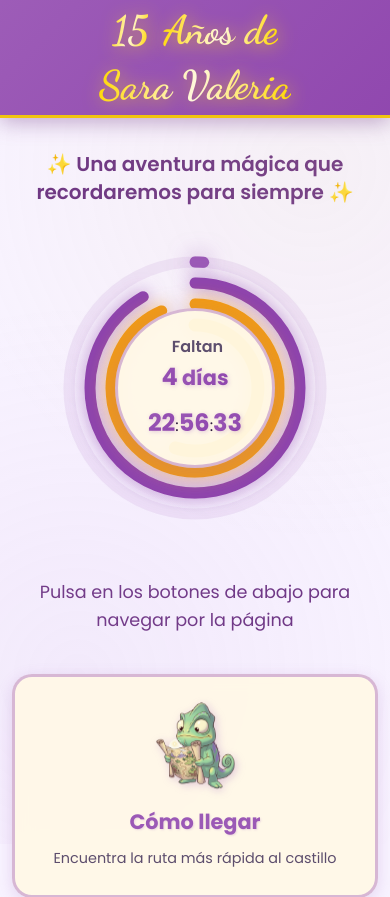
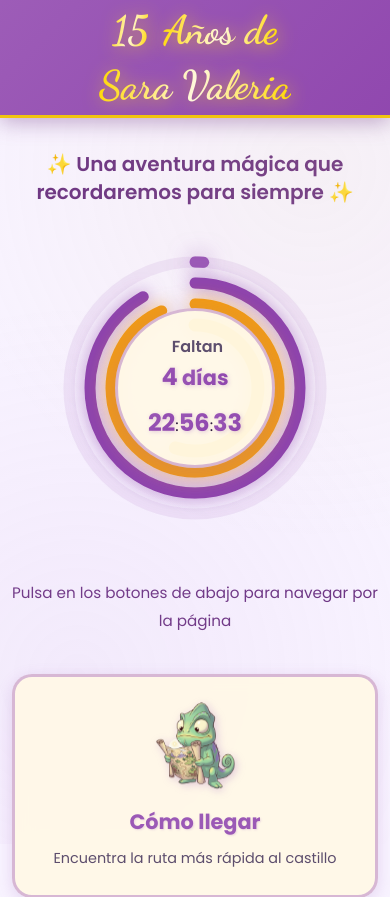
Before and after one commit to Zwartmit/15-Sara, a website: page index.html in a window 390 px wide. Shown: the top 897 px of the page. Drawn offline with nearby package versions, Linux system fonts and the light colour scheme.

Commit message:
v3.2 (ajuste en home)

```diff
--- a/index.html
+++ b/index.html
@@ -44,7 +44,8 @@
     <!-- Texto de Bienvenida -->
     <div class="fade-in" style="margin-top: 30px; margin-bottom: 20px; text-align: center;">
       <p style="font-size: 1.1rem; color: var(--purple-dark); max-width: 600px; margin: 0 auto; line-height: 1.6;">
-        Pulsa en los botones de abajo para navegar por la página
+        <span style="font-size: 0.95rem;" class="md:text-base">Pulsa en los botones de abajo para navegar por la
+          página</span>
       </p>
     </div>
 
--- a/js/maps.js
+++ b/js/maps.js
@@ -176,12 +176,13 @@ function getMyLocation() {
       },
       (error) => {
         console.warn("Error obteniendo ubicación:", error);
+        // Mostrar solo el destino sin alerta invasiva
         initMap(null);
       },
       options
     );
   } else {
-    alert("Tu navegador no soporta geolocalización.");
+    console.warn("Tu navegador no soporta geolocalización.");
     initMap(null);
   }
 }
```
Also changed, not shown: pages/mapa.html (+1 -1 lines).
